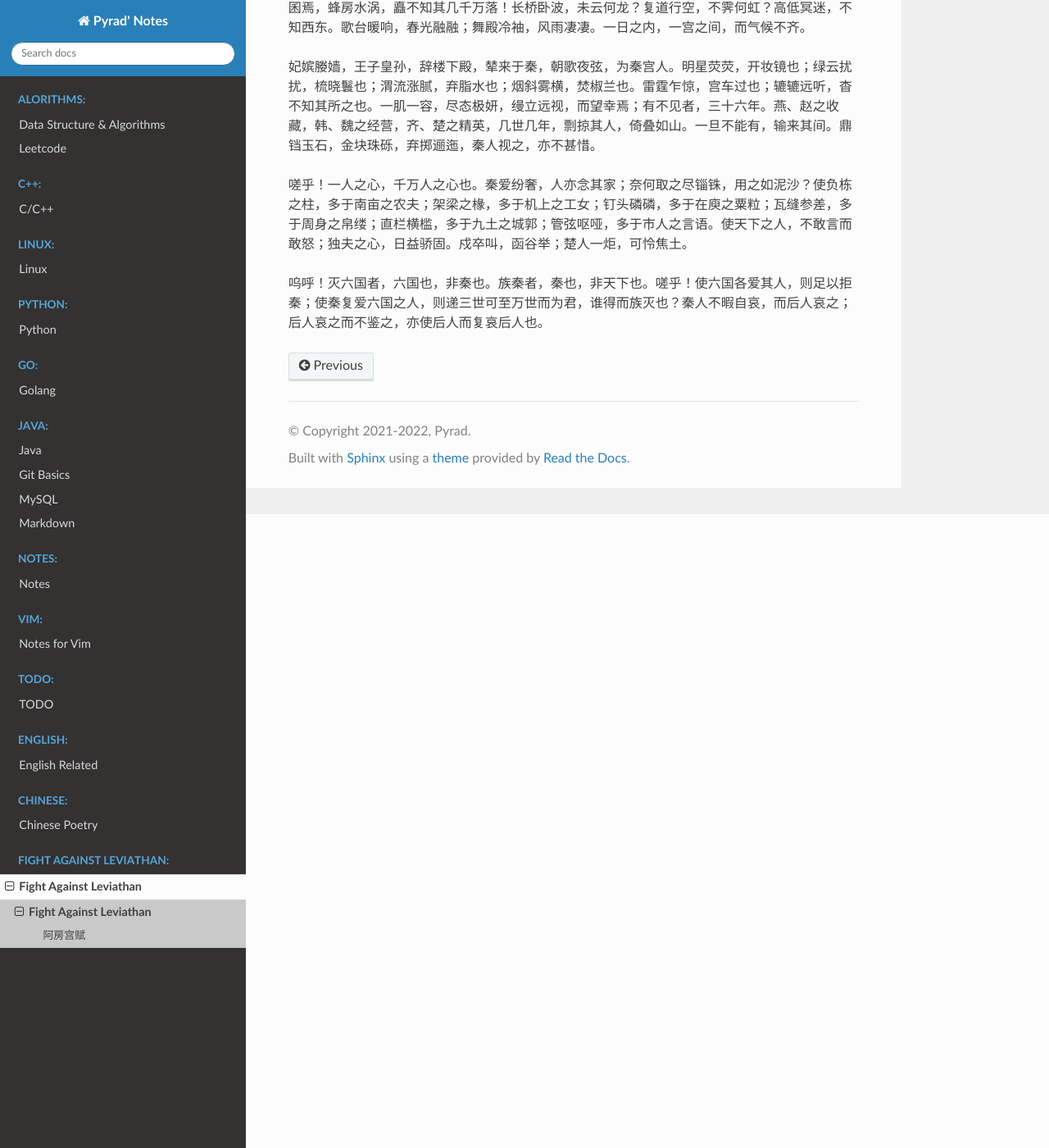
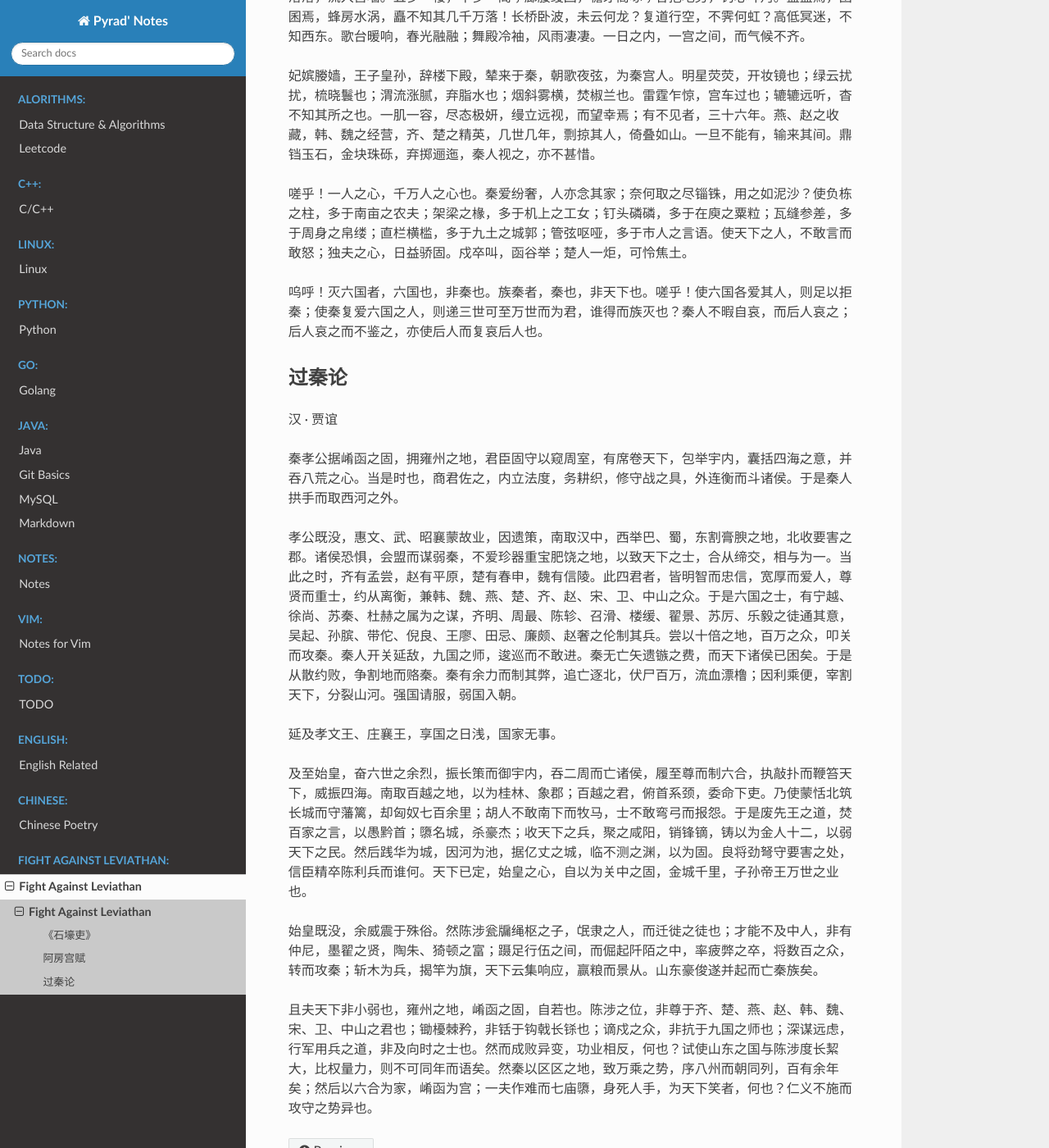
Before and after one commit to Pyrad/pyradnotes, a Sphinx documentation site: the page built from source/FightAgainstLeviathan/FightAgainstLeviathan.md, in a window 1280 px wide and 1400 px high, scrolled down 773 px. Shown: the whole window at 82% size. Built offline with Sphinx 7.4.7 and the Read the Docs theme 2.0.0, drawn with Linux system fonts in a browser that asks for light colours.

Commit message:
过秦论

```diff
--- a/source/FightAgainstLeviathan/FightAgainstLeviathan.md
+++ b/source/FightAgainstLeviathan/FightAgainstLeviathan.md
@@ -16,7 +16,7 @@
 
 
 
-《石壕吏》
+## 《石壕吏》
 
 唐 · 杜甫
 
@@ -50,3 +50,21 @@
 嗟乎！一人之心，千万人之心也。秦爱纷奢，人亦念其家；奈何取之尽锱铢，用之如泥沙？使负栋之柱，多于南亩之农夫；架梁之椽，多于机上之工女；钉头磷磷，多于在庾之粟粒；瓦缝参差，多于周身之帛缕；直栏横槛，多于九土之城郭；管弦呕哑，多于市人之言语。使天下之人，不敢言而敢怒；独夫之心，日益骄固。戍卒叫，函谷举；楚人一炬，可怜焦土。
 
 呜呼！灭六国者，六国也，非秦也。族秦者，秦也，非天下也。嗟乎！使六国各爱其人，则足以拒秦；使秦复爱六国之人，则递三世可至万世而为君，谁得而族灭也？秦人不暇自哀，而后人哀之；后人哀之而不鉴之，亦使后人而复哀后人也。
+
+
+
+## 过秦论
+
+汉 · 贾谊
+
+秦孝公据崤函之固，拥雍州之地，君臣固守以窥周室，有席卷天下，包举宇内，囊括四海之意，并吞八荒之心。当是时也，商君佐之，内立法度，务耕织，修守战之具，外连衡而斗诸侯。于是秦人拱手而取西河之外。
+
+孝公既没，惠文、武、昭襄蒙故业，因遗策，南取汉中，西举巴、蜀，东割膏腴之地，北收要害之郡。诸侯恐惧，会盟而谋弱秦，不爱珍器重宝肥饶之地，以致天下之士，合从缔交，相与为一。当此之时，齐有孟尝，赵有平原，楚有春申，魏有信陵。此四君者，皆明智而忠信，宽厚而爱人，尊贤而重士，约从离衡，兼韩、魏、燕、楚、齐、赵、宋、卫、中山之众。于是六国之士，有宁越、徐尚、苏秦、杜赫之属为之谋，齐明、周最、陈轸、召滑、楼缓、翟景、苏厉、乐毅之徒通其意，吴起、孙膑、带佗、倪良、王廖、田忌、廉颇、赵奢之伦制其兵。尝以十倍之地，百万之众，叩关而攻秦。秦人开关延敌，九国之师，逡巡而不敢进。秦无亡矢遗镞之费，而天下诸侯已困矣。于是从散约败，争割地而赂秦。秦有余力而制其弊，追亡逐北，伏尸百万，流血漂橹；因利乘便，宰割天下，分裂山河。强国请服，弱国入朝。
+
+延及孝文王、庄襄王，享国之日浅，国家无事。
+
+及至始皇，奋六世之余烈，振长策而御宇内，吞二周而亡诸侯，履至尊而制六合，执敲扑而鞭笞天下，威振四海。南取百越之地，以为桂林、象郡；百越之君，俯首系颈，委命下吏。乃使蒙恬北筑长城而守藩篱，却匈奴七百余里；胡人不敢南下而牧马，士不敢弯弓而报怨。于是废先王之道，焚百家之言，以愚黔首；隳名城，杀豪杰；收天下之兵，聚之咸阳，销锋镝，铸以为金人十二，以弱天下之民。然后践华为城，因河为池，据亿丈之城，临不测之渊，以为固。良将劲弩守要害之处，信臣精卒陈利兵而谁何。天下已定，始皇之心，自以为关中之固，金城千里，子孙帝王万世之业也。
+
+始皇既没，余威震于殊俗。然陈涉瓮牖绳枢之子，氓隶之人，而迁徙之徒也；才能不及中人，非有仲尼，墨翟之贤，陶朱、猗顿之富；蹑足行伍之间，而倔起阡陌之中，率疲弊之卒，将数百之众，转而攻秦；斩木为兵，揭竿为旗，天下云集响应，赢粮而景从。山东豪俊遂并起而亡秦族矣。
+
+且夫天下非小弱也，雍州之地，崤函之固，自若也。陈涉之位，非尊于齐、楚、燕、赵、韩、魏、宋、卫、中山之君也；锄櫌棘矜，非铦于钩戟长铩也；谪戍之众，非抗于九国之师也；深谋远虑，行军用兵之道，非及向时之士也。然而成败异变，功业相反，何也？试使山东之国与陈涉度长絜大，比权量力，则不可同年而语矣。然秦以区区之地，致万乘之势，序八州而朝同列，百有余年矣；然后以六合为家，崤函为宫；一夫作难而七庙隳，身死人手，为天下笑者，何也？仁义不施而攻守之势异也。
```
